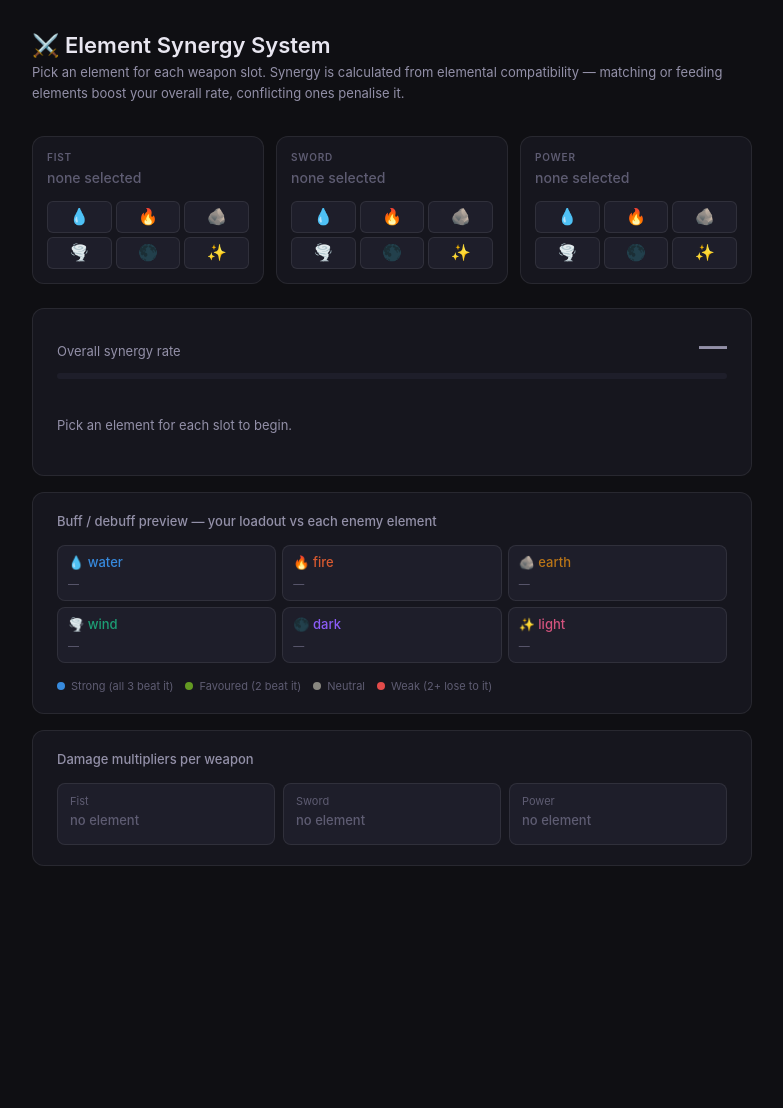
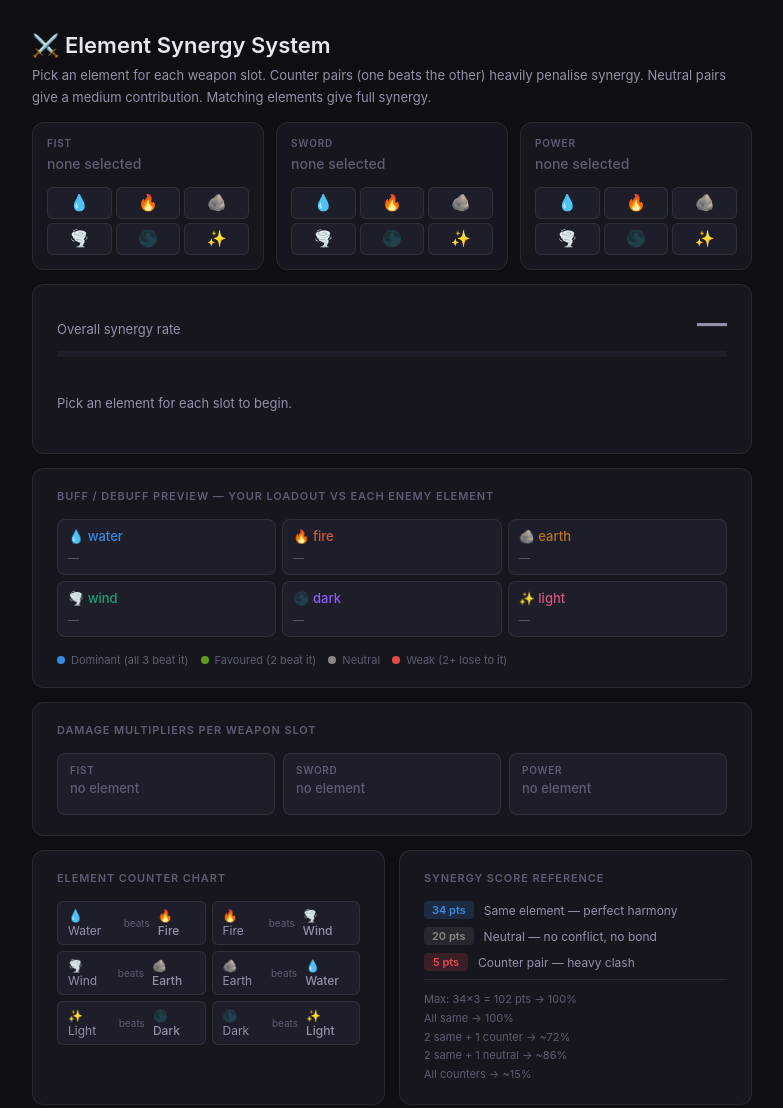
Before and after one commit to realrr-off/element-synergy, a plain HTML site: page index.html in a window 1280 px wide. Shown: the whole page, without its empty margins (248-1031 px from the left). Before the commit the page ends 898 px from the top, so only its background shows below. Drawn offline with Linux system fonts and the light colour scheme.

Commit message:
Update index.html

```diff
--- a/index.html
+++ b/index.html
@@ -8,16 +8,29 @@
     *, *::before, *::after { box-sizing: border-box; margin: 0; padding: 0; }
 
     :root {
-      --bg: #0f0f13;
-      --bg2: #16161e;
-      --bg3: #1e1e2a;
-      --border: rgba(255,255,255,0.08);
+      --bg:      #0f0f13;
+      --bg2:     #16161e;
+      --bg3:     #1e1e2a;
+      --border:  rgba(255,255,255,0.08);
       --border2: rgba(255,255,255,0.15);
-      --text: #e8e6f0;
-      --text2: #9390a8;
-      --text3: #5e5c72;
-      --radius: 12px;
+      --text:    #e8e6f0;
+      --text2:   #9390a8;
+      --text3:   #5e5c72;
+      --radius:  12px;
       --radius-sm: 8px;
+
+      --c-water: #378ADD;
+      --c-fire:  #D85A30;
+      --c-earth: #BA7517;
+      --c-wind:  #1D9E75;
+      --c-dark:  #8B5CF6;
+      --c-light: #D4537E;
+
+      --col-strong:  #378ADD;
+      --col-good:    #639922;
+      --col-neutral: #888780;
+      --col-weak:    #E24B4A;
+      --col-warn:    #BA7517;
     }
 
     body {
@@ -27,50 +40,29 @@
       min-height: 100vh;
       display: flex;
       justify-content: center;
-      padding: 2rem 1rem;
+      padding: 2rem 1rem 4rem;
     }
 
-    .container {
-      width: 100%;
-      max-width: 720px;
-    }
+    .container { width: 100%; max-width: 720px; display: flex; flex-direction: column; gap: 14px; }
 
-    /* Header */
-    .header { margin-bottom: 2rem; }
-    .header h1 { font-size: 22px; font-weight: 600; margin-bottom: 4px; }
-    .header p { font-size: 13px; color: var(--text2); line-height: 1.6; }
+    .header h1 { font-size: 22px; font-weight: 600; margin-bottom: 6px; }
+    .header p  { font-size: 13px; color: var(--text2); line-height: 1.7; }
 
-    /* Slot cards */
-    .slots { display: grid; grid-template-columns: repeat(3, minmax(0,1fr)); gap: 12px; margin-bottom: 1.5rem; }
-
-    .slot-card {
+    .panel {
       background: var(--bg2);
       border: 0.5px solid var(--border);
       border-radius: var(--radius);
-      padding: 14px;
-      transition: border-color .2s;
+      padding: 1.25rem 1.5rem;
     }
+    .panel-title { font-size: 11px; font-weight: 600; color: var(--text3); text-transform: uppercase; letter-spacing: .08em; margin-bottom: 1rem; }
+
+    /* Slots */
+    .slots { display: grid; grid-template-columns: repeat(3, minmax(0,1fr)); gap: 12px; }
+    .slot-card { background: var(--bg2); border: 0.5px solid var(--border); border-radius: var(--radius); padding: 14px; transition: border-color .2s; }
     .slot-card:hover { border-color: var(--border2); }
-
-    .slot-label {
-      font-size: 10px;
-      font-weight: 600;
-      letter-spacing: .08em;
-      text-transform: uppercase;
-      color: var(--text3);
-      margin-bottom: 6px;
-    }
-
-    .slot-chosen {
-      font-size: 14px;
-      font-weight: 500;
-      min-height: 22px;
-      margin-bottom: 10px;
-      transition: color .2s;
-    }
-
+    .slot-label { font-size: 10px; font-weight: 600; letter-spacing: .08em; text-transform: uppercase; color: var(--text3); margin-bottom: 6px; }
+    .slot-chosen { font-size: 14px; font-weight: 500; min-height: 22px; margin-bottom: 10px; transition: color .2s; }
     .el-grid { display: grid; grid-template-columns: repeat(3, 1fr); gap: 4px; }
-
     .el-btn {
       border: 0.5px solid var(--border);
       border-radius: 6px;
@@ -83,190 +75,178 @@
       transition: all .15s;
       line-height: 1;
     }
-    .el-btn:hover { border-color: var(--border2); transform: scale(1.08); }
+    .el-btn:hover { border-color: var(--border2); transform: scale(1.1); }
     .el-btn.active {
-      border-color: transparent;
-      box-shadow: 0 0 0 1.5px var(--active-color);
-      background: color-mix(in srgb, var(--active-color) 18%, var(--bg3));
-      transform: scale(1.08);
+      border: 1.5px solid var(--active-color, #fff);
+      background: color-mix(in srgb, var(--active-color, #fff) 18%, var(--bg3));
+      transform: scale(1.1);
     }
 
-    /* Synergy panel */
-    .synergy-panel {
-      background: var(--bg2);
-      border: 0.5px solid var(--border);
-      border-radius: var(--radius);
-      padding: 1.25rem 1.5rem;
-      margin-bottom: 1rem;
-    }
-
+    /* Synergy */
     .syn-header { display: flex; align-items: baseline; justify-content: space-between; margin-bottom: 10px; }
     .syn-header-label { font-size: 13px; color: var(--text2); }
-    .syn-pct { font-size: 28px; font-weight: 600; transition: color .4s; }
-
-    .bar-track {
-      height: 6px;
-      background: var(--bg3);
-      border-radius: 3px;
-      overflow: hidden;
-      margin-bottom: 1.25rem;
-    }
-    .bar-fill {
-      height: 100%;
-      border-radius: 3px;
-      transition: width .5s cubic-bezier(.4,0,.2,1), background .5s;
-    }
+    .syn-pct { font-size: 30px; font-weight: 600; transition: color .4s; }
+    .bar-track { height: 6px; background: var(--bg3); border-radius: 3px; overflow: hidden; margin-bottom: 1.25rem; }
+    .bar-fill { height: 100%; border-radius: 3px; transition: width .5s cubic-bezier(.4,0,.2,1), background .5s; width: 0%; }
 
     .breakdown { display: grid; grid-template-columns: repeat(3, minmax(0,1fr)); gap: 8px; margin-bottom: 1rem; }
-    .bd-card {
-      background: var(--bg3);
-      border: 0.5px solid var(--border);
-      border-radius: var(--radius-sm);
-      padding: 8px 10px;
-    }
-    .bd-pair { font-size: 11px; color: var(--text3); margin-bottom: 3px; }
+    .bd-card { background: var(--bg3); border: 0.5px solid var(--border); border-radius: var(--radius-sm); padding: 8px 10px; }
+    .bd-pair   { font-size: 11px; color: var(--text3); margin-bottom: 3px; }
     .bd-result { font-size: 12px; font-weight: 500; }
+    .syn-tip   { font-size: 13px; color: var(--text2); line-height: 1.6; min-height: 40px; }
 
-    .syn-tip { font-size: 13px; color: var(--text2); line-height: 1.6; min-height: 40px; }
-
-    /* Combat panel */
-    .combat-panel {
-      background: var(--bg2);
-      border: 0.5px solid var(--border);
-      border-radius: var(--radius);
-      padding: 1.25rem 1.5rem;
-    }
-    .combat-panel h2 { font-size: 13px; font-weight: 500; color: var(--text2); margin-bottom: 1rem; }
-
+    /* Matchup */
     .matchup-grid { display: grid; grid-template-columns: repeat(3, minmax(0,1fr)); gap: 6px; margin-bottom: 1rem; }
-    .matchup-cell {
-      border-radius: var(--radius-sm);
-      padding: 8px 10px;
-      background: var(--bg3);
-      border: 0.5px solid var(--border);
-      transition: background .3s, border-color .3s;
-    }
-    .matchup-cell .el-name { font-size: 13px; font-weight: 500; display: block; margin-bottom: 2px; }
-    .matchup-cell .el-status { font-size: 11px; color: var(--text2); }
+    .matchup-cell { background: var(--bg3); border: 0.5px solid var(--border); border-radius: var(--radius-sm); padding: 8px 10px; transition: background .3s; }
+    .matchup-cell .el-name   { font-size: 13px; font-weight: 500; display: block; margin-bottom: 2px; }
+    .matchup-cell .el-status { font-size: 11px; }
 
     .legend { display: flex; flex-wrap: wrap; gap: 12px; }
     .leg-item { display: flex; align-items: center; gap: 6px; font-size: 11px; color: var(--text3); }
-    .leg-dot { width: 8px; height: 8px; border-radius: 50%; flex-shrink: 0; }
+    .leg-dot  { width: 8px; height: 8px; border-radius: 50%; flex-shrink: 0; }
 
-    /* Damage section */
-    .damage-panel {
-      background: var(--bg2);
-      border: 0.5px solid var(--border);
-      border-radius: var(--radius);
-      padding: 1.25rem 1.5rem;
-      margin-top: 1rem;
-    }
-    .damage-panel h2 { font-size: 13px; font-weight: 500; color: var(--text2); margin-bottom: 1rem; }
+    /* Damage grid */
     .dmg-grid { display: grid; grid-template-columns: repeat(3, minmax(0,1fr)); gap: 8px; }
-    .dmg-card {
-      background: var(--bg3);
-      border: 0.5px solid var(--border);
-      border-radius: var(--radius-sm);
-      padding: 10px 12px;
-    }
-    .dmg-card .weapon { font-size: 11px; color: var(--text3); margin-bottom: 4px; }
-    .dmg-card .element { font-size: 13px; font-weight: 500; margin-bottom: 6px; }
-    .dmg-card .mults { display: flex; flex-direction: column; gap: 3px; }
-    .dmg-card .mult-row { display: flex; justify-content: space-between; font-size: 11px; }
-    .dmg-card .mult-label { color: var(--text2); }
-    .dmg-card .mult-val { font-weight: 500; }
+    .dmg-card { background: var(--bg3); border: 0.5px solid var(--border); border-radius: var(--radius-sm); padding: 10px 12px; }
+    .dmg-weapon  { font-size: 10px; font-weight: 600; text-transform: uppercase; letter-spacing: .07em; color: var(--text3); margin-bottom: 4px; }
+    .dmg-element { font-size: 13px; font-weight: 500; margin-bottom: 8px; }
+    .mult-row    { display: flex; justify-content: space-between; align-items: center; font-size: 11px; padding: 2px 0; }
+    .mult-label  { color: var(--text2); }
+    .mult-val    { font-weight: 600; }
 
-    /* Responsive */
-    @media (max-width: 500px) {
-      .slots { grid-template-columns: 1fr; }
-      .breakdown { grid-template-columns: 1fr; }
+    /* Reference */
+    .two-col { display: grid; grid-template-columns: repeat(2, minmax(0,1fr)); gap: 14px; }
+    .ref-grid { display: grid; grid-template-columns: repeat(2, minmax(0,1fr)); gap: 6px; }
+    .ref-row { font-size: 12px; color: var(--text2); background: var(--bg3); border: 0.5px solid var(--border); border-radius: 6px; padding: 6px 10px; display: flex; justify-content: space-between; align-items: center; gap: 8px; }
+    .ref-beats { color: var(--text3); font-size: 10px; }
+    .ref-loser { font-weight: 500; }
+
+    /* Score ref */
+    .score-ref { display: flex; flex-direction: column; gap: 8px; }
+    .score-row { display: flex; align-items: center; gap: 10px; font-size: 12px; color: var(--text2); }
+    .score-badge { font-size: 11px; font-weight: 600; border-radius: 4px; padding: 2px 8px; min-width: 44px; text-align: center; flex-shrink: 0; }
+    .score-note { font-size: 11px; color: var(--text3); border-top: 0.5px solid var(--border); padding-top: 10px; line-height: 1.7; }
+
+    @media (max-width: 520px) {
+      .slots, .breakdown, .dmg-grid, .two-col { grid-template-columns: 1fr; }
       .matchup-grid { grid-template-columns: repeat(2, 1fr); }
-      .dmg-grid { grid-template-columns: 1fr; }
+      .ref-grid { grid-template-columns: 1fr; }
     }
   </style>
 </head>
 <body>
 <div class="container">
+
   <div class="header">
     <h1>⚔️ Element Synergy System</h1>
-    <p>Pick an element for each weapon slot. Synergy is calculated from elemental compatibility — matching or feeding elements boost your overall rate, conflicting ones penalise it.</p>
+    <p>Pick an element for each weapon slot. Counter pairs (one beats the other) heavily penalise synergy. Neutral pairs give a medium contribution. Matching elements give full synergy.</p>
   </div>
 
   <div class="slots" id="slots"></div>
 
-  <div class="synergy-panel">
+  <div class="panel">
     <div class="syn-header">
       <span class="syn-header-label">Overall synergy rate</span>
       <span class="syn-pct" id="syn-pct">—</span>
     </div>
-    <div class="bar-track"><div class="bar-fill" id="syn-bar" style="width:0%"></div></div>
+    <div class="bar-track"><div class="bar-fill" id="syn-bar"></div></div>
     <div class="breakdown" id="breakdown"></div>
     <div class="syn-tip" id="syn-tip">Pick an element for each slot to begin.</div>
   </div>
 
-  <div class="combat-panel">
-    <h2>Buff / debuff preview — your loadout vs each enemy element</h2>
+  <div class="panel">
+    <div class="panel-title">Buff / Debuff Preview — your loadout vs each enemy element</div>
     <div class="matchup-grid" id="matchup-grid"></div>
     <div class="legend">
-      <div class="leg-item"><div class="leg-dot" style="background:#378ADD"></div> Strong (all 3 beat it)</div>
-      <div class="leg-item"><div class="leg-dot" style="background:#639922"></div> Favoured (2 beat it)</div>
-      <div class="leg-item"><div class="leg-dot" style="background:#888780"></div> Neutral</div>
-      <div class="leg-item"><div class="leg-dot" style="background:#E24B4A"></div> Weak (2+ lose to it)</div>
+      <div class="leg-item"><div class="leg-dot" style="background:var(--col-strong)"></div> Dominant (all 3 beat it)</div>
+      <div class="leg-item"><div class="leg-dot" style="background:var(--col-good)"></div> Favoured (2 beat it)</div>
+      <div class="leg-item"><div class="leg-dot" style="background:var(--col-neutral)"></div> Neutral</div>
+      <div class="leg-item"><div class="leg-dot" style="background:var(--col-weak)"></div> Weak (2+ lose to it)</div>
     </div>
   </div>
 
-  <div class="damage-panel">
-    <h2>Damage multipliers per weapon</h2>
+  <div class="panel">
+    <div class="panel-title">Damage Multipliers Per Weapon Slot</div>
     <div class="dmg-grid" id="dmg-grid"></div>
   </div>
+
+  <div class="two-col">
+    <div class="panel">
+      <div class="panel-title">Element Counter Chart</div>
+      <div class="ref-grid" id="ref-grid"></div>
+    </div>
+    <div class="panel">
+      <div class="panel-title">Synergy Score Reference</div>
+      <div class="score-ref">
+        <div class="score-row">
+          <span class="score-badge" style="background:rgba(55,138,221,.18);color:var(--col-strong)">34 pts</span>
+          <span>Same element — perfect harmony</span>
+        </div>
+        <div class="score-row">
+          <span class="score-badge" style="background:rgba(136,135,128,.15);color:var(--col-neutral)">20 pts</span>
+          <span>Neutral — no conflict, no bond</span>
+        </div>
+        <div class="score-row">
+          <span class="score-badge" style="background:rgba(226,75,74,.18);color:var(--col-weak)">5 pts</span>
+          <span>Counter pair — heavy clash</span>
+        </div>
+        <div class="score-note">
+          Max: 34×3 = 102 pts → 100%<br>
+          All same → 100%<br>
+          2 same + 1 counter → ~72%<br>
+          2 same + 1 neutral → ~86%<br>
+          All counters → ~15%
+        </div>
+      </div>
+    </div>
+  </div>
+
 </div>
 
 <script>
-  // ── Data ──────────────────────────────────────────────────────────────────
   const ELEMENTS = ['water','fire','earth','wind','dark','light'];
-  const EL_EMOJI  = {water:'💧',fire:'🔥',earth:'🪨',wind:'🌪️',dark:'🌑',light:'✨'};
-  const EL_COLOR  = {water:'#378ADD',fire:'#D85A30',earth:'#BA7517',wind:'#1D9E75',dark:'#8B5CF6',light:'#D4537E'};
+  const EL_EMOJI = { water:'💧', fire:'🔥', earth:'🪨', wind:'🌪️', dark:'🌑', light:'✨' };
+  const EL_HEX   = { water:'#378ADD', fire:'#D85A30', earth:'#BA7517', wind:'#1D9E75', dark:'#8B5CF6', light:'#D4537E' };
 
-  // A beats B → A deals +50% to B, B deals -30% to A
-  const BEATS = {fire:'wind', wind:'earth', earth:'water', water:'fire', light:'dark', dark:'light'};
-  const WEAK_TO = {};
-  Object.entries(BEATS).forEach(([a,b]) => WEAK_TO[b] = a);
+  // Water beats Fire, Fire beats Wind, Wind beats Earth, Earth beats Water
+  // Light beats Dark, Dark beats Light
+  const BEATS = { water:'fire', fire:'wind', wind:'earth', earth:'water', light:'dark', dark:'light' };
 
-  const SLOTS = ['Fist','Sword','Power'];
-  const chosen = [null, null, null];
+  const SCORE_SAME    = 34;
+  const SCORE_NEUTRAL = 20;
+  const SCORE_COUNTER = 5;
+  const SCORE_MAX     = SCORE_SAME * 3; // 102
 
-  // ── Synergy logic ─────────────────────────────────────────────────────────
-  // Pair score: max 34 (same), 23 (compatible), 10 (conflict)
+  const SLOTS   = ['Fist','Sword','Power'];
+  const chosen  = [null, null, null];
+
+  function isCounter(a, b) { return BEATS[a] === b || BEATS[b] === a; }
+
   function pairScore(a, b) {
     if (!a || !b) return null;
-    if (a === b)               return { score: 34, label: 'same element',  color: '#378ADD' };
-    if (BEATS[a] === b || BEATS[b] === a)
-                               return { score: 23, label: 'compatible',    color: '#639922' };
-    return                            { score: 10, label: 'conflicting',   color: '#E24B4A' };
+    if (a === b)          return { score: SCORE_SAME,    label: 'same element',    color: '#378ADD' };
+    if (isCounter(a, b))  return { score: SCORE_COUNTER, label: 'counter — clash', color: '#E24B4A' };
+    return                       { score: SCORE_NEUTRAL, label: 'neutral',          color: '#888780' };
   }
 
   function calcSynergy(els) {
     const [a, b, c] = els;
     if (!a || !b || !c) return null;
     const pairs = [
-      { name: 'Fist ↔ Sword',  ...pairScore(a, b) },
-      { name: 'Fist ↔ Power',  ...pairScore(a, c) },
-      { name: 'Sword ↔ Power', ...pairScore(b, c) },
+      { name:'Fist ↔ Sword',  ...pairScore(a, b) },
+      { name:'Fist ↔ Power',  ...pairScore(a, c) },
+      { name:'Sword ↔ Power', ...pairScore(b, c) },
     ];
-    const total = pairs.reduce((s, p) => s + p.score, 0);
-    const pct   = Math.round(total / 102 * 100);
-    return { pct, pairs };
+    return { pct: Math.round(pairs.reduce((s,p) => s+p.score, 0) / SCORE_MAX * 100), pairs };
   }
 
-  // Damage multipliers for one weapon element vs one enemy element
-  function getDmgMult(weaponEl, enemyEl) {
-    if (!weaponEl) return null;
-    if (BEATS[weaponEl] === enemyEl) return { mult: 1.5,  label: 'super effective', color: '#378ADD' };
-    if (WEAK_TO[weaponEl] === enemyEl) return { mult: 0.7, label: 'not very effective', color: '#E24B4A' };
-    return { mult: 1.0, label: 'normal', color: '#888780' };
+  function getDmgMult(wEl, eEl) {
+    if (!wEl) return null;
+    if (BEATS[wEl]  === eEl) return { mult: 1.5, color: '#378ADD' };
+    if (BEATS[eEl]  === wEl) return { mult: 0.7, color: '#E24B4A' };
+    return { mult: 1.0, color: '#888780' };
   }
 
-  // ── Render helpers ────────────────────────────────────────────────────────
   function renderSlots() {
     const cont = document.getElementById('slots');
     cont.innerHTML = '';
@@ -276,17 +256,16 @@
       card.className = 'slot-card';
       card.innerHTML = `
         <div class="slot-label">${name}</div>
-        <div class="slot-chosen" style="color:${el ? EL_COLOR[el] : 'var(--text3)'}">
+        <div class="slot-chosen" style="color:${el ? EL_HEX[el] : '#5e5c72'}">
           ${el ? EL_EMOJI[el] + ' ' + el : 'none selected'}
         </div>
         <div class="el-grid" id="eg-${si}"></div>`;
       cont.appendChild(card);
-
       const grid = document.getElementById(`eg-${si}`);
       ELEMENTS.forEach(e => {
         const btn = document.createElement('button');
         btn.className = 'el-btn' + (el === e ? ' active' : '');
-        btn.style.setProperty('--active-color', EL_COLOR[e]);
+        btn.style.setProperty('--active-color', EL_HEX[e]);
         btn.textContent = EL_EMOJI[e];
         btn.title = e.charAt(0).toUpperCase() + e.slice(1);
         btn.onclick = () => { chosen[si] = e; update(); };
@@ -297,28 +276,22 @@
 
   function renderSynergy() {
     const result = calcSynergy(chosen);
-    const bar    = document.getElementById('syn-bar');
-    const pctEl  = document.getElementById('syn-pct');
-    const bdEl   = document.getElementById('breakdown');
-    const tip    = document.getElementById('syn-tip');
+    const bar   = document.getElementById('syn-bar');
+    const pctEl = document.getElementById('syn-pct');
+    const bdEl  = document.getElementById('breakdown');
+    const tip   = document.getElementById('syn-tip');
 
     if (!result) {
-      pctEl.textContent  = '—';
-      pctEl.style.color  = 'var(--text2)';
-      bar.style.width    = '0%';
-      bar.style.background = 'var(--border2)';
-      bdEl.innerHTML = '';
+      pctEl.textContent = '—'; pctEl.style.color = '#9390a8';
+      bar.style.width = '0%'; bdEl.innerHTML = '';
       tip.textContent = 'Pick an element for each slot to begin.';
       return;
     }
 
     const { pct, pairs } = result;
-    const col = pct >= 85 ? '#378ADD' : pct >= 60 ? '#639922' : pct >= 35 ? '#BA7517' : '#E24B4A';
-
-    pctEl.textContent   = pct + '%';
-    pctEl.style.color   = col;
-    bar.style.width     = pct + '%';
-    bar.style.background = col;
+    const col = pct >= 90 ? '#378ADD' : pct >= 70 ? '#639922' : pct >= 45 ? '#BA7517' : '#E24B4A';
+    pctEl.textContent = pct + '%'; pctEl.style.color = col;
+    bar.style.width = pct + '%'; bar.style.background = col;
 
     bdEl.innerHTML = pairs.map(p => `
       <div class="bd-card">
@@ -326,41 +299,36 @@
         <div class="bd-result" style="color:${p.color}">${p.label}</div>
       </div>`).join('');
 
-    tip.textContent = pct === 100
-      ? 'Perfect synergy — all three slots share the same element. Maximum power across all attacks.'
-      : pct >= 85 ? 'Excellent synergy — your elements flow into each other strongly.'
-      : pct >= 60 ? 'Good synergy — most pairings are compatible. Minor gaps remain.'
-      : pct >= 35 ? 'Mixed loadout — some elemental conflict. Consider aligning two slots at least.'
-      : 'Clashing elements — your weapons fight each other. Heavy synergy penalty active.';
+    const clashes = pairs.filter(p => p.score === SCORE_COUNTER).length;
+    tip.textContent =
+      pct === 100  ? 'Perfect synergy — all three slots share the same element. Maximum power across every attack.' :
+      clashes === 0 && pct >= 86 ? 'Excellent — two matching slots, one neutral. No conflicts at all.' :
+      clashes === 0 ? 'Clean loadout — no elemental conflicts. Add matching elements to push higher.' :
+      clashes === 1 ? 'One counter pair is dragging synergy down. Swap that slot to remove the clash.' :
+      clashes === 2 ? 'Two counter pairs — heavy conflict. Only one clean pairing remains in your loadout.' :
+      'All three slots counter each other. Near-zero synergy — your weapons actively fight each other.';
   }
 
   function renderMatchup() {
     const grid = document.getElementById('matchup-grid');
     grid.innerHTML = '';
-
     ELEMENTS.forEach(enemy => {
-      const wins  = chosen.filter(c => c && BEATS[c]  === enemy).length;
-      const loses = chosen.filter(c => c && WEAK_TO[c] === enemy).length;
+      const wins  = chosen.filter(c => c && BEATS[c] === enemy).length;
+      const loses = chosen.filter(c => c && BEATS[enemy] === c).length;
       const hasAny = chosen.some(c => c);
 
       let bg, statusColor, label;
-      if (!hasAny) {
-        bg = 'var(--bg3)'; statusColor = 'var(--text3)'; label = '—';
-      } else if (wins === 3) {
-        bg = 'rgba(55,138,221,.12)'; statusColor = '#378ADD'; label = '▲ Strong ×3';
-      } else if (wins === 2) {
-        bg = 'rgba(99,153,34,.12)'; statusColor = '#639922'; label = '▲ Favoured';
-      } else if (loses >= 2) {
-        bg = 'rgba(226,75,74,.10)'; statusColor = '#E24B4A'; label = '▼ Weak';
-      } else {
-        bg = 'var(--bg3)'; statusColor = '#888780'; label = '● Neutral';
-      }
+      if (!hasAny) { bg=''; statusColor='#5e5c72'; label='—'; }
+      else if (wins === 3) { bg='rgba(55,138,221,.12)';  statusColor='#378ADD'; label='▲ Dominant'; }
+      else if (wins === 2) { bg='rgba(99,153,34,.12)';   statusColor='#639922'; label='▲ Favoured'; }
+      else if (loses >= 2) { bg='rgba(226,75,74,.10)';   statusColor='#E24B4A'; label='▼ Weak'; }
+      else { bg=''; statusColor='#888780'; label='● Neutral'; }
 
       const cell = document.createElement('div');
       cell.className = 'matchup-cell';
-      cell.style.background = bg;
+      if (bg) cell.style.background = bg;
       cell.innerHTML = `
-        <span class="el-name" style="color:${EL_COLOR[enemy]}">${EL_EMOJI[enemy]} ${enemy}</span>
+        <span class="el-name" style="color:${EL_HEX[enemy]}">${EL_EMOJI[enemy]} ${enemy}</span>
         <span class="el-status" style="color:${statusColor}">${label}</span>`;
       grid.appendChild(cell);
     });
@@ -369,38 +337,42 @@
   function renderDmgGrid() {
     const grid = document.getElementById('dmg-grid');
     grid.innerHTML = '';
-
-    SLOTS.forEach((slotName, si) => {
+    SLOTS.forEach((name, si) => {
       const el = chosen[si];
       const card = document.createElement('div');
       card.className = 'dmg-card';
-
       if (!el) {
-        card.innerHTML = `<div class="weapon">${slotName}</div><div class="element" style="color:var(--text3)">no element</div>`;
+        card.innerHTML = `<div class="dmg-weapon">${name}</div><div class="dmg-element" style="color:#5e5c72">no element</div>`;
       } else {
-        const rows = ELEMENTS.map(enemy => {
-          const m = getDmgMult(el, enemy);
-          return `<div class="mult-row">
-            <span class="mult-label">${EL_EMOJI[enemy]} ${enemy}</span>
-            <span class="mult-val" style="color:${m.color}">×${m.mult.toFixed(1)}</span>
-          </div>`;
-        }).join('');
         card.innerHTML = `
-          <div class="weapon">${slotName}</div>
-          <div class="element" style="color:${EL_COLOR[el]}">${EL_EMOJI[el]} ${el}</div>
-          <div class="mults">${rows}</div>`;
+          <div class="dmg-weapon">${name}</div>
+          <div class="dmg-element" style="color:${EL_HEX[el]}">${EL_EMOJI[el]} ${el}</div>
+          <div>${ELEMENTS.map(enemy => {
+            const m = getDmgMult(el, enemy);
+            return `<div class="mult-row">
+              <span class="mult-label">${EL_EMOJI[enemy]} ${enemy}</span>
+              <span class="mult-val" style="color:${m.color}">×${m.mult.toFixed(1)}</span>
+            </div>`;
+          }).join('')}</div>`;
       }
       grid.appendChild(card);
     });
   }
 
-  function update() {
-    renderSlots();
-    renderSynergy();
-    renderMatchup();
-    renderDmgGrid();
+  function renderRef() {
+    document.getElementById('ref-grid').innerHTML = [
+      ['💧 Water','🔥 Fire'],['🔥 Fire','🌪️ Wind'],
+      ['🌪️ Wind','🪨 Earth'],['🪨 Earth','💧 Water'],
+      ['✨ Light','🌑 Dark'], ['🌑 Dark','✨ Light'],
+    ].map(([a,b]) => `
+      <div class="ref-row">
+        <span>${a}</span><span class="ref-beats">beats</span><span class="ref-loser">${b}</span>
+      </div>`).join('');
   }
 
+  function update() { renderSlots(); renderSynergy(); renderMatchup(); renderDmgGrid(); }
+
+  renderRef();
   update();
 </script>
 </body>
```
